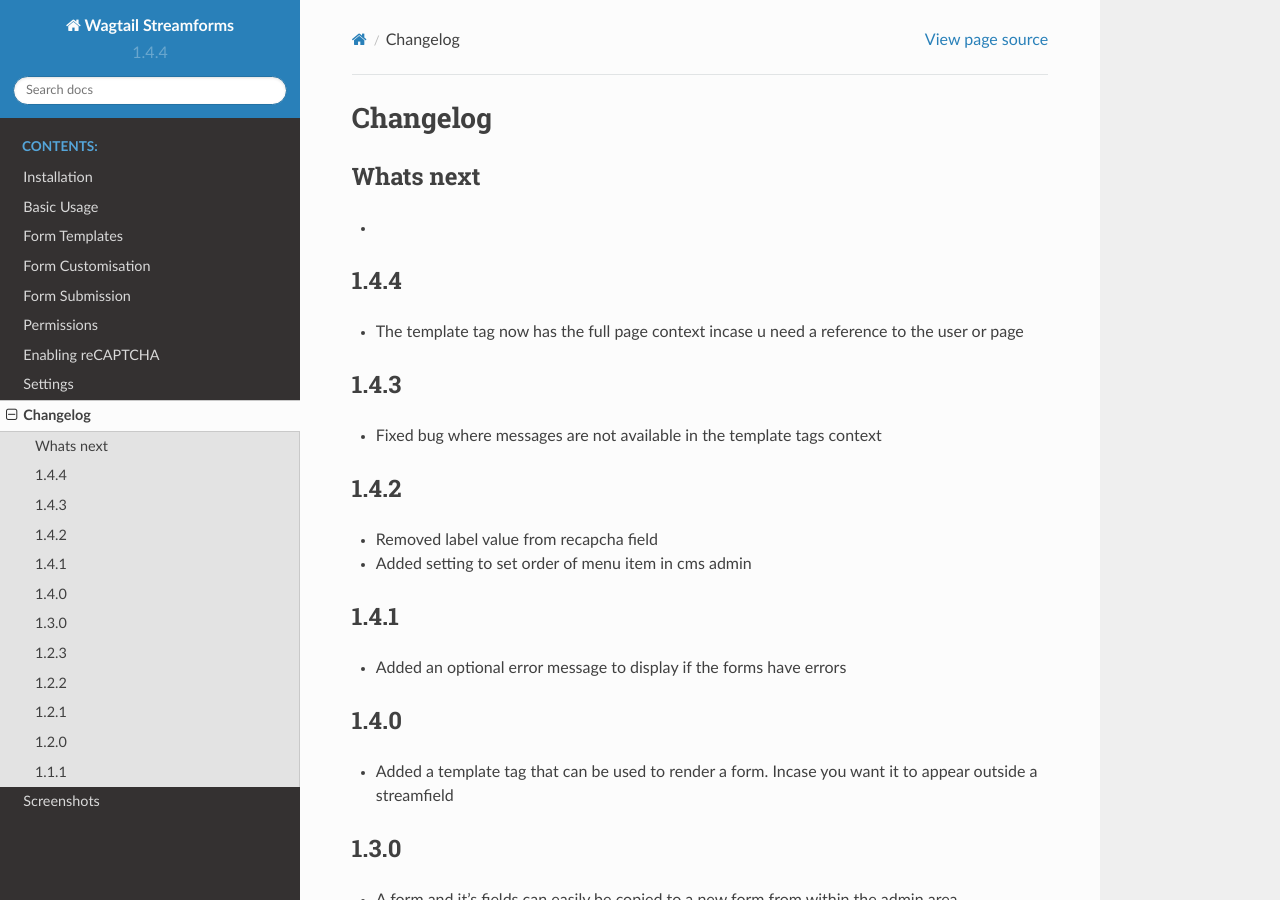
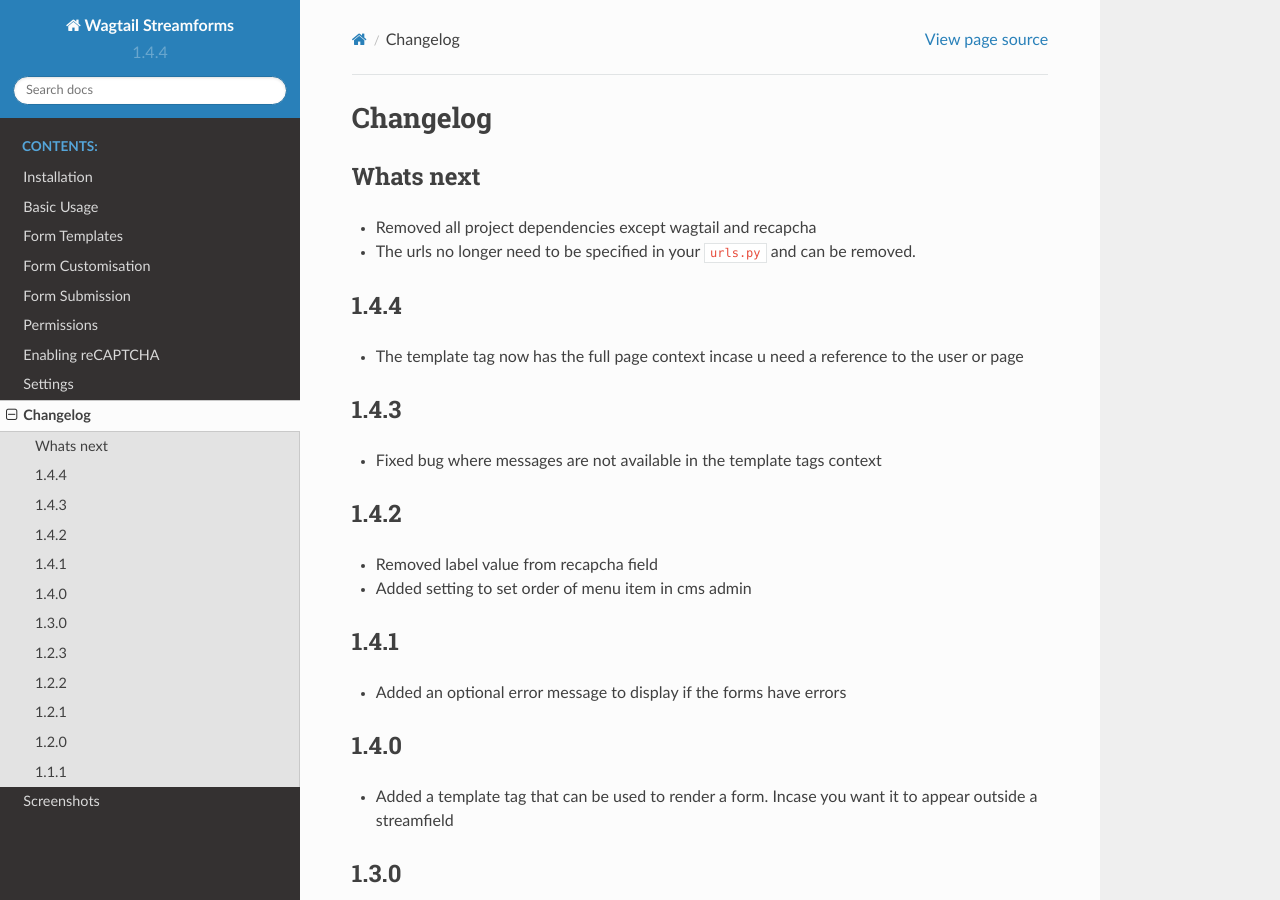
Before and after one commit to labd/wagtailstreamforms, a Sphinx documentation site: the page built from docs/changelog.rst, in a window 1280 px wide and 900 px high. Built offline with Sphinx 7.4.7 and the Read the Docs theme 2.0.0, drawn with Linux system fonts in a browser that asks for light colours.

Commit message:
updated changelog

```diff
--- a/docs/changelog.rst
+++ b/docs/changelog.rst
@@ -4,7 +4,8 @@
 Whats next
 ----------
 
-*
+* Removed all project dependencies except wagtail and recapcha
+* The urls no longer need to be specified in your ``urls.py`` and can be removed.
 
 1.4.4
 -----
```
